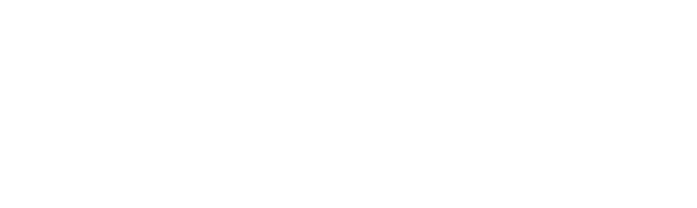
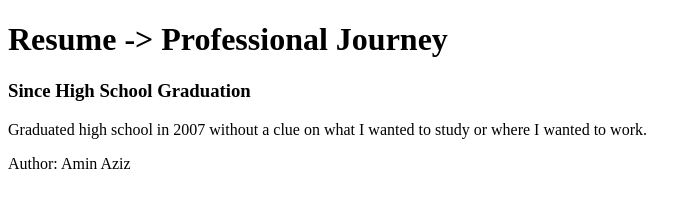
Before and after one commit to LaunchCodeAllhubs/js-assignment-4-html-me-something-codeamin123, a website: page index.html in a window 1280 px wide. Shown: the whole page, without its empty margins (0-697 px from the left). Drawn offline with Linux system fonts and the light colour scheme.

```diff
--- a/index.html
+++ b/index.html
@@ -4,6 +4,17 @@
    </head>
    <body>
       <!-- Write your HTML in this file! -->
-
+      <header>
+      <h1>Resume -> Professional Journey</h1>
+      </header>
+      <!--Highschool to Temple University-->
+      <main>
+      <h3>Since High School Graduation</h3>
+      <p>Graduated high school in 2007 without a clue on what I wanted to study or where I wanted to work.</p>
+      <p></p>
+      </main>
+      <footer>
+         <p>Author: Amin Aziz</p>
+      </footer>
    </body>
 </html>
```
Also changed, not shown: images/millersville.jpg (added), images/temple.jpg (added).
